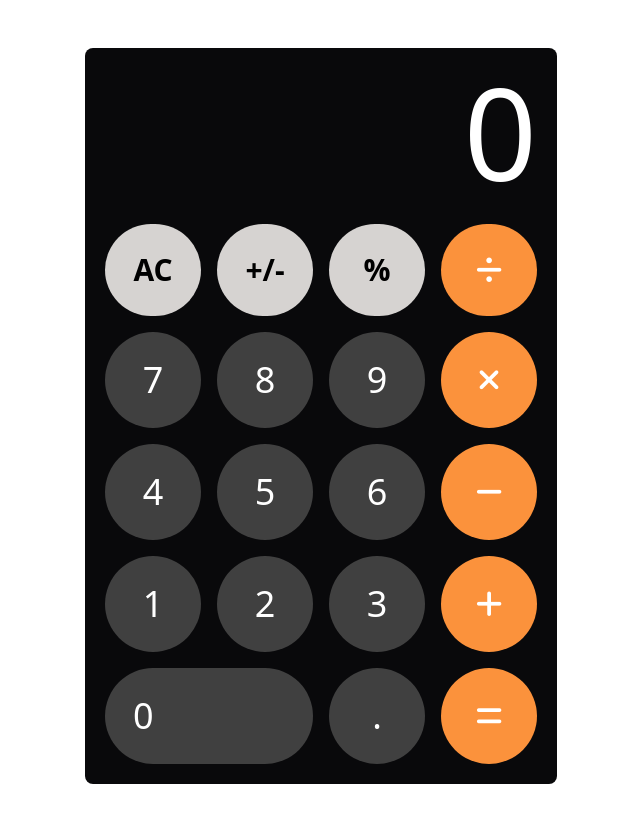
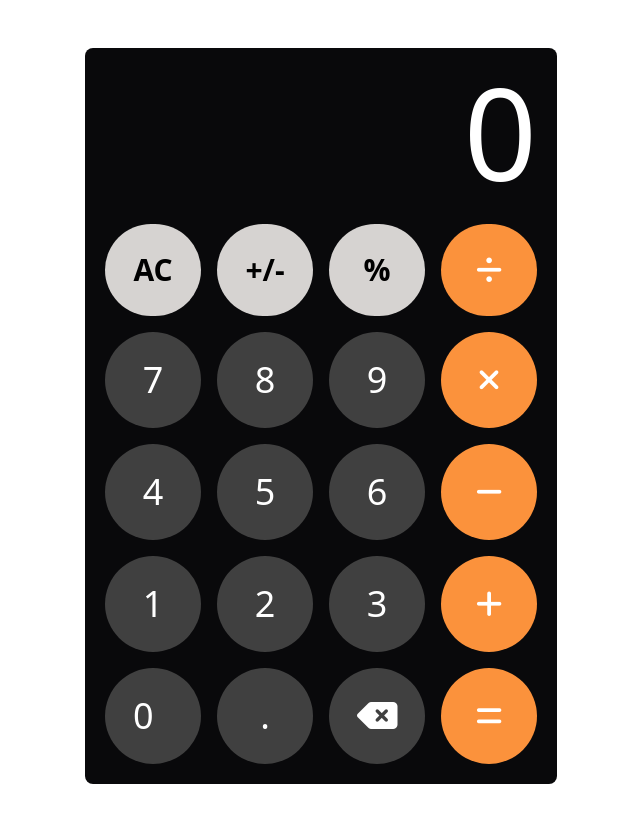
Before and after one commit to sakib2302011/javascript-calculator, a plain HTML site: page index.html in a window 1280 px wide. Shown: the whole page, without its empty margins (319-959 px from the left). Drawn offline with nearby package versions, Linux system fonts and the light colour scheme.

Commit message:
design reburished

```diff
--- a/index.html
+++ b/index.html
@@ -26,8 +26,9 @@
             <button class="bg-neutral-700 rounded-full p-7 w-24 text-white text-4xl">2</button>
             <button class="bg-neutral-700 rounded-full p-7 w-24 text-white text-4xl">3</button>
             <button class="bg-orange-400 rounded-full p-7 w-24 text-white font-bold text-3xl"><i class="fa-solid fa-plus"></i></button>
-            <button class="bg-neutral-700 rounded-full p-7 text-left text-white text-4xl col-span-2">0</button>
+            <button class="bg-neutral-700 rounded-full p-7 w-24 text-left text-white text-4xl">0</button>
             <button class="bg-neutral-700 rounded-full p-7 w-24 text-white text-4xl">.</button>
+            <button class="bg-neutral-700 rounded-full p-7 w-24 text-white text-4xl"><i class="fa-solid fa-delete-left"></i></button>
             <button class="bg-orange-400 rounded-full p-7 w-24 text-white font-bold text-3xl"><i class="fa-solid fa-equals"></i></button>
 
         </div>
```
